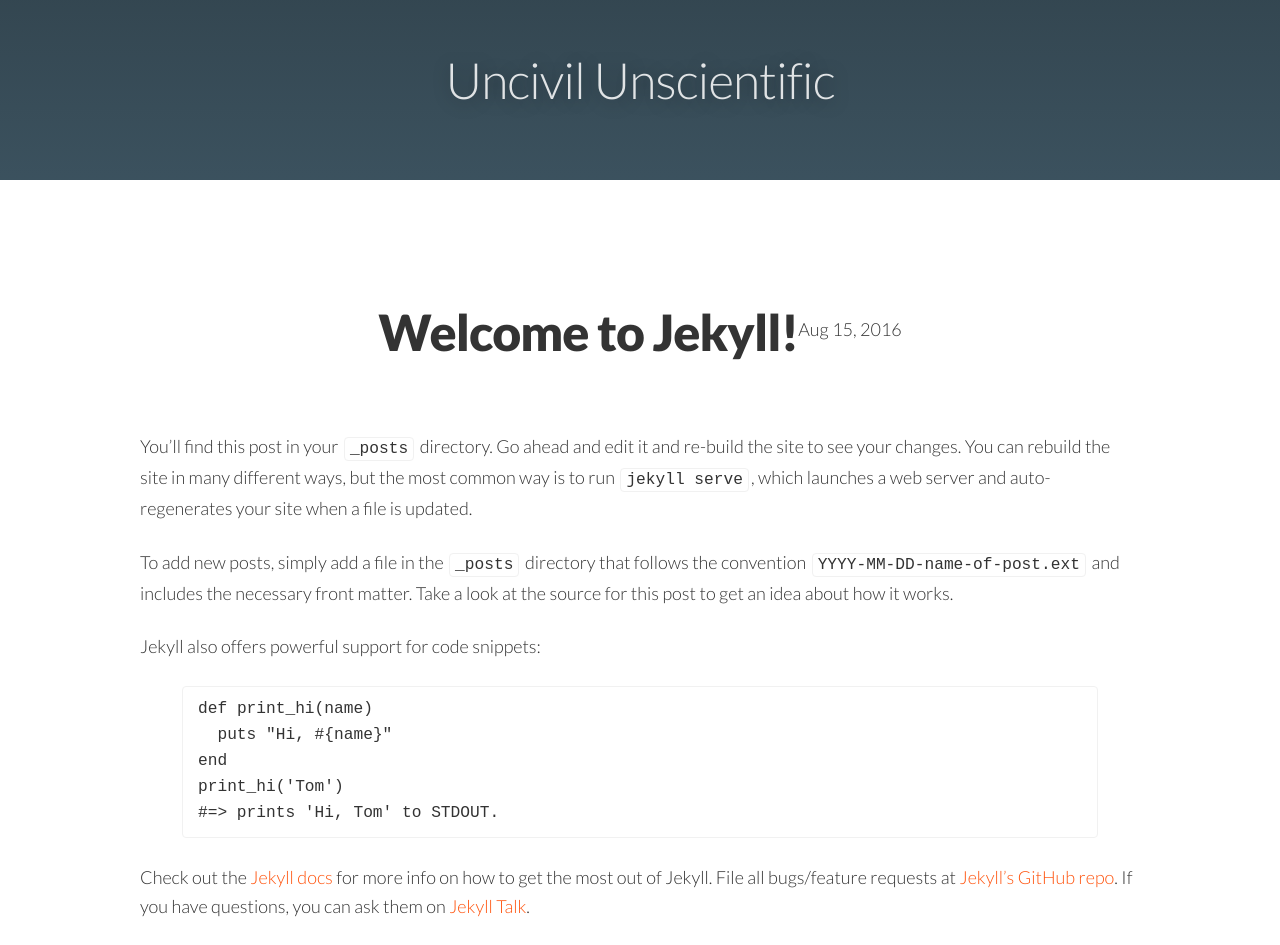
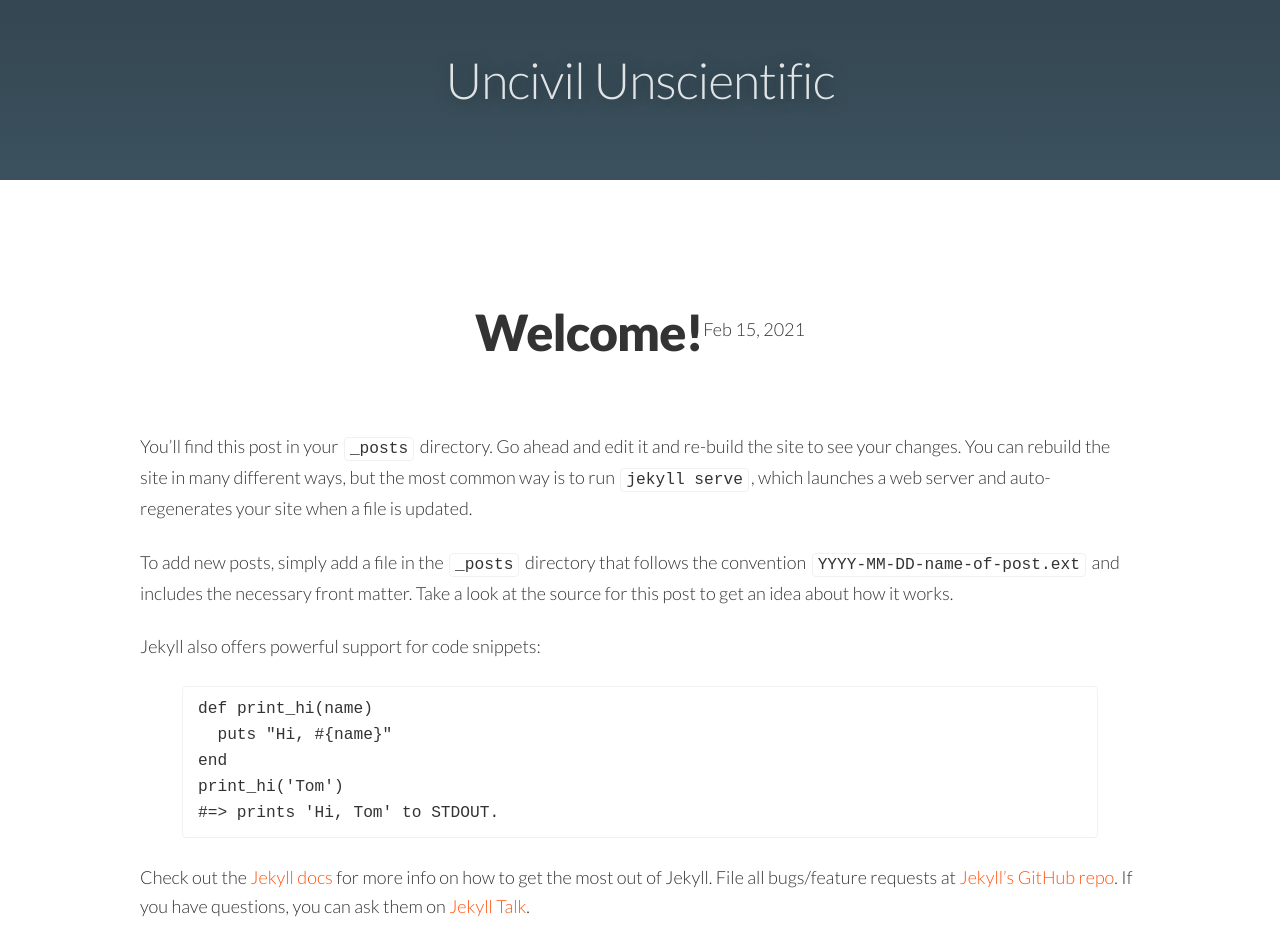
Before and after one commit to uncivunsci/Uncivil-Unscientific, a Jekyll site: the page built from _posts/2016-08-15-welcome-to-jekyll.markdown, in a window 1280 px wide. Built offline with Jekyll 4.4.1, drawn with Linux system fonts in a browser that asks for light colours.

Commit message:
Update 2016-08-15-welcome-to-jekyll.markdown

```diff
--- a/_posts/2016-08-15-welcome-to-jekyll.markdown
+++ b/_posts/2016-08-15-welcome-to-jekyll.markdown
@@ -1,7 +1,7 @@
 ---
 layout: post
-title:  "Welcome to Jekyll!"
-date:   2016-08-15 16:23:34 +1000
+title:  "Welcome!"
+date:   2021-02-15 15:00:00 -05:00:00
 categories: jekyll update
 ---
 You’ll find this post in your `_posts` directory. Go ahead and edit it and re-build the site to see your changes. You can rebuild the site in many different ways, but the most common way is to run `jekyll serve`, which launches a web server and auto-regenerates your site when a file is updated.
```
